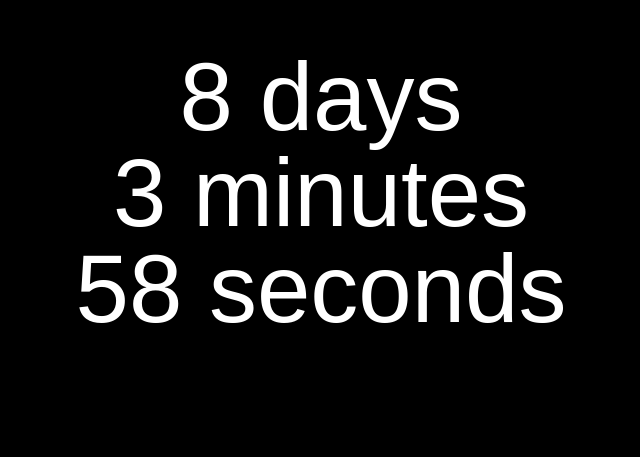
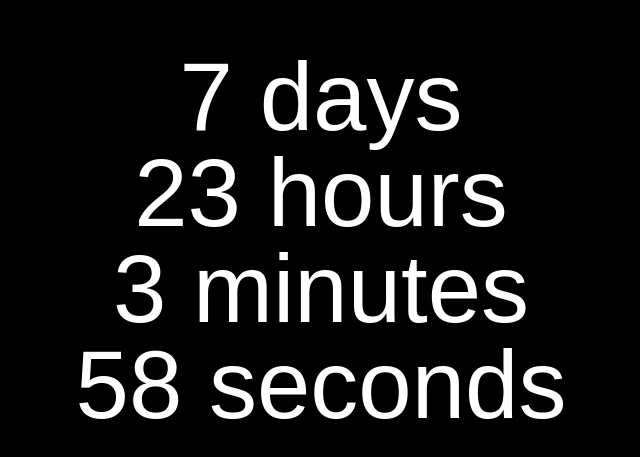
Before and after one commit to ArtskydJ/dykstrawedding.com, a website: page index.html in a window 1280 px wide. Shown: the part 109-566 px from the top of the page, without its empty margins (319-959 px from the left). Drawn offline with Linux system fonts and the light colour scheme.

Commit message:
fixed time offset

```diff
--- a/index.html
+++ b/index.html
@@ -23,7 +23,7 @@
 		<div id="insert"></div>
 		<script src="countdown.min.js"></script>
 		<script>
-			var wedding = new Date('2015 may 16 13:00 cst')
+			var wedding = new Date('2015 may 16 12:00 cst') // 13:00 is correct
 			var ele = document.querySelector('#insert')
 
 			function setCountdown() {
```
